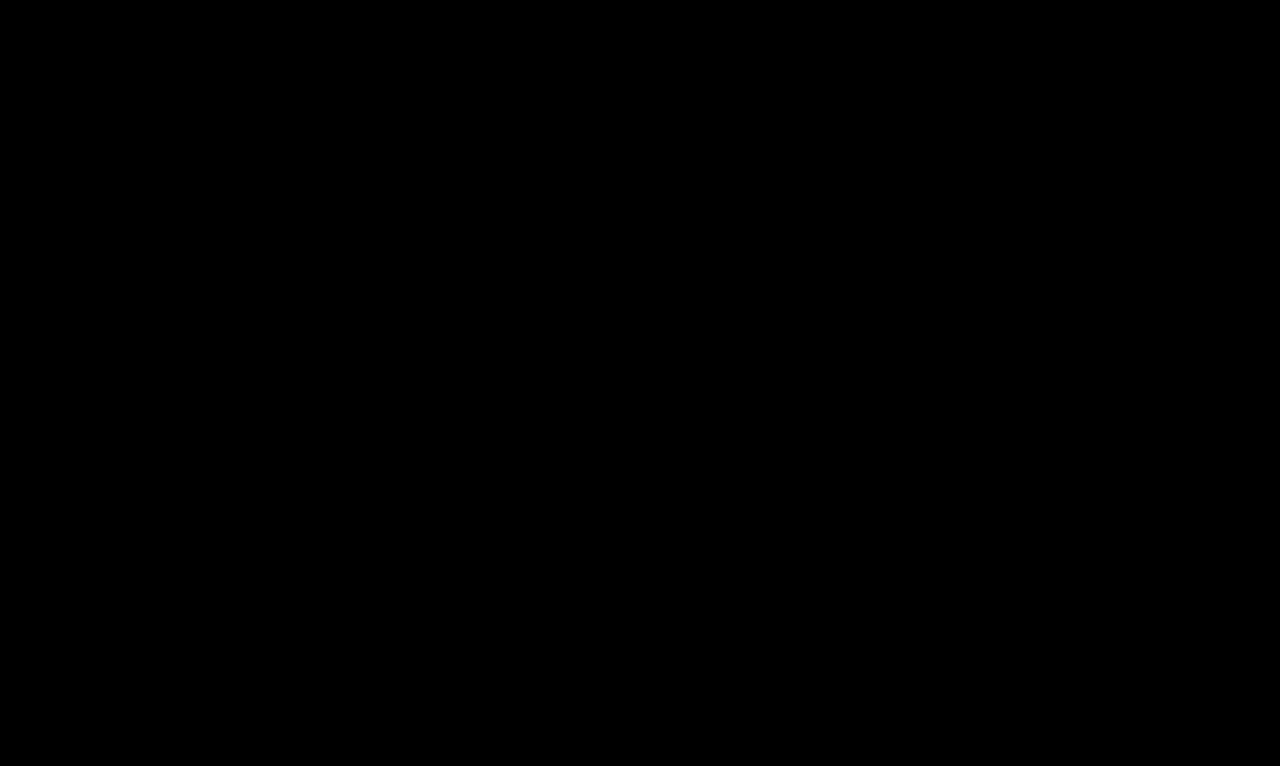
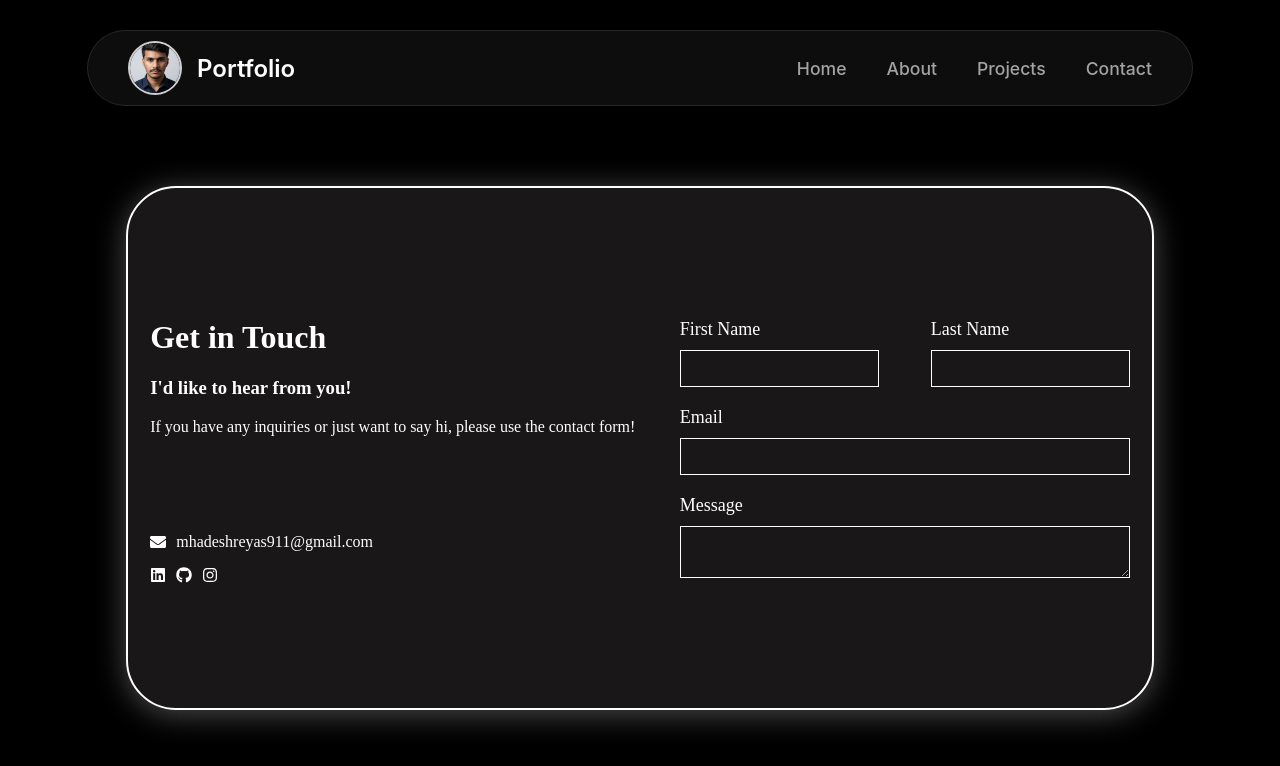
Before and after one commit to shreyasmhade/Personal-Portfolio, a React (Vite) app: page /contact in a window 1280 px wide. Before the commit this address had no page. Shown: the top 766 px of the page. Built offline with nearby package versions, Linux system fonts and the light colour scheme.

Commit message:
Created Contact Page

```diff
--- a/src/App.jsx
+++ b/src/App.jsx
@@ -4,6 +4,7 @@ import { AnimatePresence } from "framer-motion";
 import Home from "./components/Home/Home";
 import About from "./components/About/About";
 import Projects from "./components/Projects/Projects"
+import Contact from "./components/Contact/Contact";
 
 function App() {
   const location = useLocation();
@@ -14,6 +15,7 @@ function App() {
         <Route path="/" element={<Home />} />
         <Route path="/about" element={<About />} />
         <Route path="/projects" element={<Projects/>}/>
+        <Route path="/contact" element={<Contact />} />
       </Routes>
     </AnimatePresence>
   );
--- /dev/null
+++ b/src/components/Contact/Contact.css
@@ -0,0 +1,56 @@
+body, html {
+    margin: 0;
+    padding: 0;
+    box-sizing: border-box;
+    height: 100vh;
+}
+.contact{
+    display: flex;
+    flex-direction: column;
+    justify-content: center;
+    align-items: center;
+}
+.contact-section{
+    display: flex;
+    justify-content: space-around;
+    align-items: center;
+    color: #ffffff;
+    margin: 50px 50px 0 50px;
+    width: 80vw;
+    height: 65vh;
+    background-color: rgba(52, 49, 49, 0.482);
+    box-shadow:0 4px 30px rgba(255, 255, 255, 0.3);
+    border: 2px solid #ffffff;
+    border-radius: 50px;
+}
+.social-contact{
+    margin-top: 20%;
+}
+.social-contact p{
+    display: flex;
+    gap: 10px;
+    align-items: center;
+}
+.contact-form{
+    display: grid;
+    gap: 20px;
+    width: 450px;
+    max-width: 500px;
+}
+.contact-name{
+    display: flex;
+    justify-content: space-between;
+    gap: 10px;
+}
+.contact-form label{
+    display: flex;
+    flex-direction: column;
+    font-size: large;
+    gap: 10px;
+    max-width: 500px;
+}
+.contact-form input ,textarea{
+    background-color: transparent;
+    border: 1px solid #ffffff;
+    padding: 10px;
+}
--- /dev/null
+++ b/src/components/Contact/Contact.jsx
@@ -0,0 +1,43 @@
+import React from 'react'
+import './Contact.css'
+import Navbar from '../Navbar/Navbar'
+import { FaEnvelope, FaLinkedin, FaGithub, FaInstagram} from 'react-icons/fa'
+
+function Contact() {
+  return (
+    <div className='contact'>
+      <Navbar />
+      <div className='contact-section'>
+        <div className='contact-body'>
+            <h1>Get in Touch</h1>
+            <h3>I'd like to hear from you!</h3>
+            <p>If you have any inquiries or just want to say hi, please use the contact form!</p>
+            <div className='social-contact'>
+                <p> <FaEnvelope/> mhadeshreyas911@gmail.com</p>
+                <p><FaLinkedin /><FaGithub /> <FaInstagram /></p>
+            </div>
+        </div>
+        <form className='contact-form'>
+            <div className='contact-name'><label>
+                First Name
+                <input></input>
+            </label>
+            <label>
+                Last Name
+                <input></input>
+            </label></div>
+            <label>
+                Email
+                <input></input>
+            </label>
+            <label>
+                Message
+                <textarea></textarea>
+            </label>
+            </form>
+        </div>
+      </div>
+  )
+}
+
+export default Contact
```
